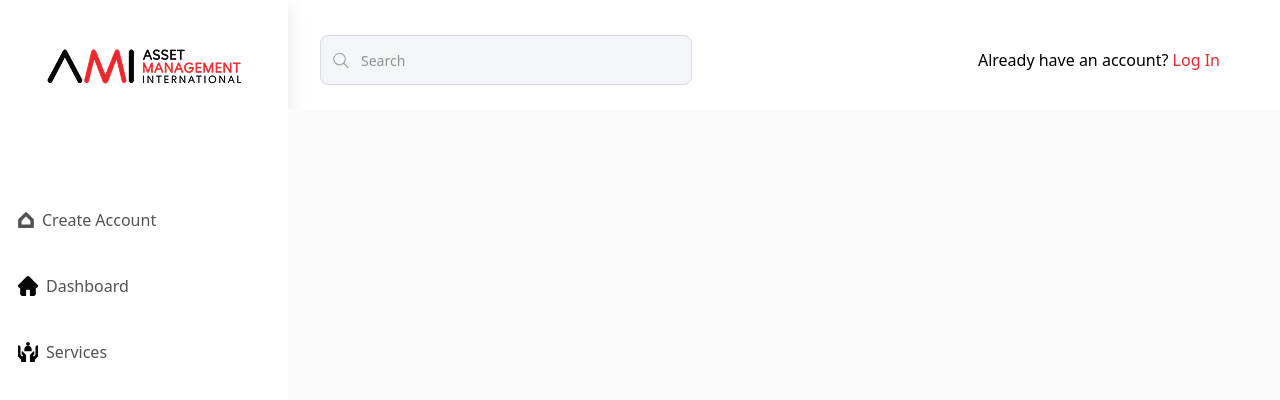
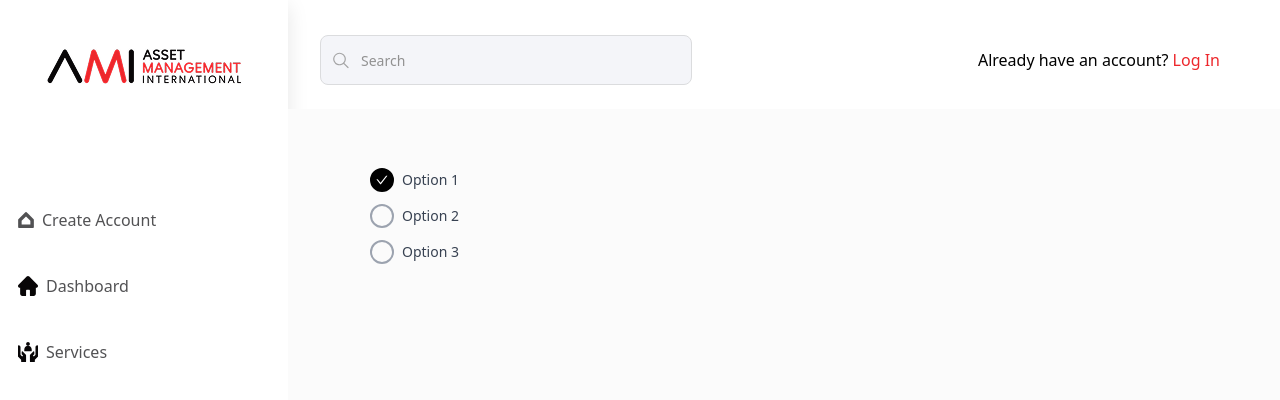
Before and after one commit to arakash-developer/headless, a React (Vite) app: page /demo6 in a window 1280 px wide. Shown: the top 400 px of the page. Built offline with nearby package versions, Linux system fonts and the light colour scheme.

Commit message:
feat: add CustomRadio component to Services for improved radio button functionality

```diff
--- a/src/component/Demo6.jsx
+++ b/src/component/Demo6.jsx
@@ -1,17 +1,55 @@
-import React from 'react';
-import { NavLink } from 'react-router-dom';
+import React, { useState } from 'react';
+import { CheckOutlined } from '@ant-design/icons';
 
-const Navbar = () => {
+const CustomRadio = ({ value, current, onChange, label }) => {
+  const isChecked = value === current;
   return (
-    <nav>
-      <ul>
-        {/* Single NavLink for /reg1 and /reg2 */}
-        <li>
-
-        </li>
-      </ul>
-    </nav>
+    <label className="flex items-center space-x-2 cursor-pointer select-none">
+      <input
+        type="radio"
+        value={value}
+        checked={isChecked}
+        onChange={() => onChange(value)}
+        className="peer hidden"
+      />
+      <div
+        className={`
+          w-6 h-6 rounded-full border-2 flex items-center justify-center text-white text-[12px]
+          ${isChecked ? 'bg-black border-black' : 'border-gray-400'}
+        `}
+      >
+        {isChecked && <CheckOutlined />}
+      </div>
+      <span className="text-sm text-gray-700">{label}</span>
+    </label>
   );
 };
 
-export default Navbar;
+const App = () => {
+  const [selected, setSelected] = useState('option1');
+
+  return (
+    <div className="space-y-3 p-6">
+      <CustomRadio
+        value="option1"
+        current={selected}
+        onChange={setSelected}
+        label="Option 1"
+      />
+      <CustomRadio
+        value="option2"
+        current={selected}
+        onChange={setSelected}
+        label="Option 2"
+      />
+      <CustomRadio
+        value="option3"
+        current={selected}
+        onChange={setSelected}
+        label="Option 3"
+      />
+    </div>
+  );
+};
+
+export default App;
--- a/src/component/Services.jsx
+++ b/src/component/Services.jsx
@@ -5,6 +5,30 @@ import { FaCheck } from "react-icons/fa6";
 import InfoIcon from "../assets/InfoIcon";
 import TimeIcon from "../assets/TimeIcon";
 import Token from "../assets/Token";
+
+const CustomRadio = ({ value, current, onChange, label }) => {
+  const isChecked = value === current;
+  return (
+    <label className="flex items-center gap-x-[5px] cursor-pointer select-none">
+      <input
+        type="radio"
+        value={value}
+        checked={isChecked}
+        onChange={() => onChange(value)}
+        className="peer hidden"
+      />
+      <div
+        className={`
+          w-[22px] h-[22px] rounded-full border-2 flex items-center justify-center text-white text-[12px]
+          ${isChecked ? "bg-black border-black" : "border-gray-400"}
+        `}
+      >
+        {isChecked && <FaCheck className="text-md" />}
+      </div>
+      <span className="text-sm text-gray-700">{label}</span>
+    </label>
+  );
+};
 
 const Services = () => {
   const [activeButton, setActiveButton] = useState(null); // Track the active button
@@ -70,6 +94,12 @@ const Services = () => {
       label: "Other",
       description: "Gallons per month, Units per month, Feet per month, etc",
     },
+  ];
+  const structureType = [
+    { value: "FMV", label: "FMV" },
+    { value: "TRAC", label: "TRAC" },
+    { value: "Capital", label: "Capital" },
+    { value: "$1 Out", label: "$1 Out" },
   ];
 
   const handleChange = (option) => {
@@ -657,13 +687,28 @@ const Services = () => {
                   htmlFor=""
                   className="font-medium text-sm leading-[171%] text-[var(--text-secondary)]"
                 >
-                 Terms (Months)
+                  Terms (Months)
                 </label>
-
-                <Input
-                  className="font-normal text-sm leading-[171%] text-[var(--text-disabled)] py-2 px-3 border border-[var(--neutral-400)] rounded-[8px]"
-                  placeholder='xxxdddd'
-                />
+                <div className="flex items-center gap-x-6">
+                  <CustomRadio
+                    value="option1"
+                    current={selected}
+                    onChange={setSelected}
+                    label="12"
+                  />
+                  <CustomRadio
+                    value="option2"
+                    current={selected}
+                    onChange={setSelected}
+                    label="24"
+                  />
+                  <CustomRadio
+                    value="option3"
+                    current={selected}
+                    onChange={setSelected}
+                    label="36"
+                  />
+                </div>
               </div>
               <div className="w-1/2 flex flex-col gap-y-[2px]">
                 <label
@@ -673,13 +718,14 @@ const Services = () => {
                   New/Used
                 </label>
                 <Select
-                  defaultValue="New"
+                  defaultValue="FMV"
                   style={{ height: "40px" }}
                   onChange={handleChange}
                   className="w-full"
                   dropdownMatchSelectWidth={false}
                 >
-                  {NewUsed.map((option) => (
+                  {/* akash */}
+                  {structureType.map((option) => (
                     <Select.Option key={option.value} value={option.value}>
                       <p>{option.label}</p>
                     </Select.Option>
```
